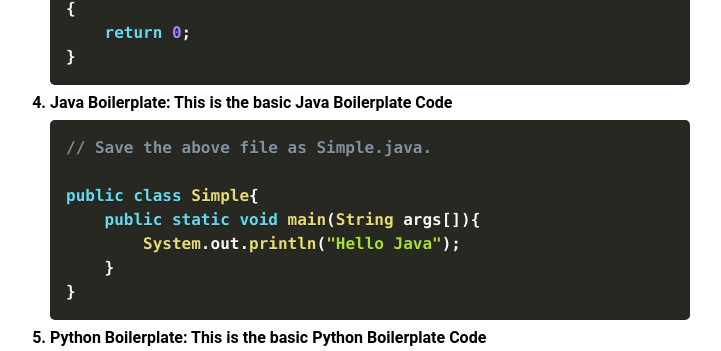
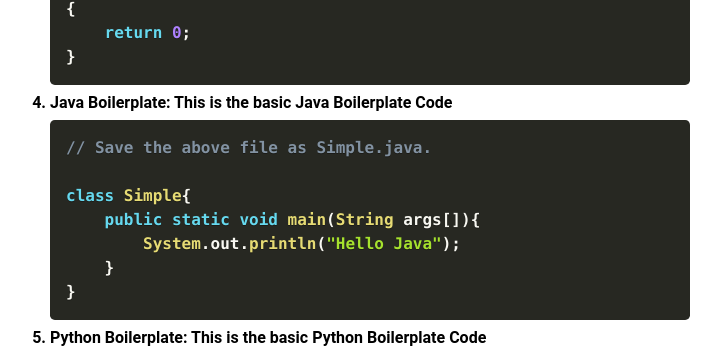
Before and after one commit to ishubham010/Cheatsheet_Tempelate, a plain HTML site: page index.html in a window 1280 px wide. Shown: the part 916-1267 px from the top of the page, without its empty margins (270-991 px from the left). Drawn offline with Linux system fonts and the light colour scheme; a web font is replaced by a local one.

Commit message:
Updated index.html

```diff
--- a/index.html
+++ b/index.html
@@ -65,7 +65,7 @@ int main()
             <li><b>Java Boilerplate:</b> This is the basic Java Boilerplate Code
             <pre class="language-java"><code>// Save the above file as Simple.java.
 
-public class Simple{
+class Simple{
     public static void main(String args[]){
         System.out.println("Hello Java");
     }
```
